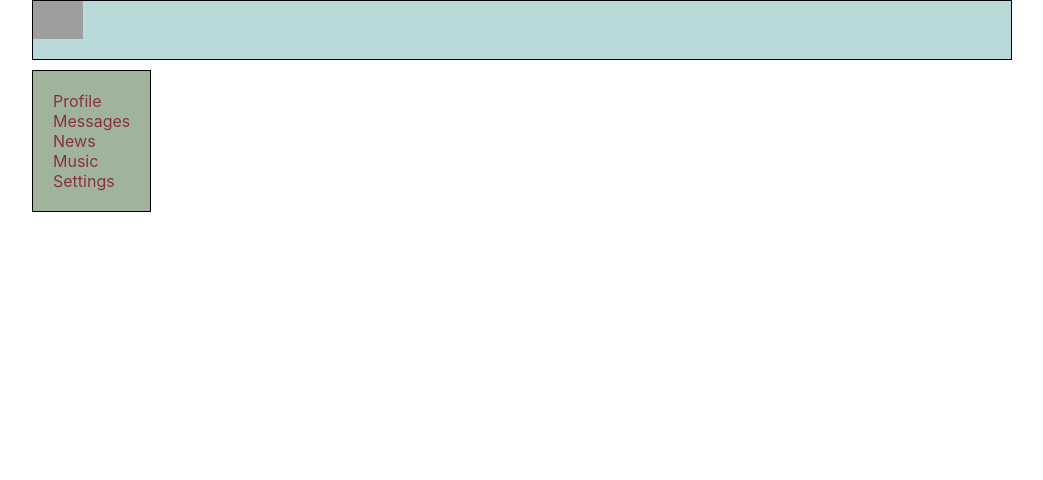
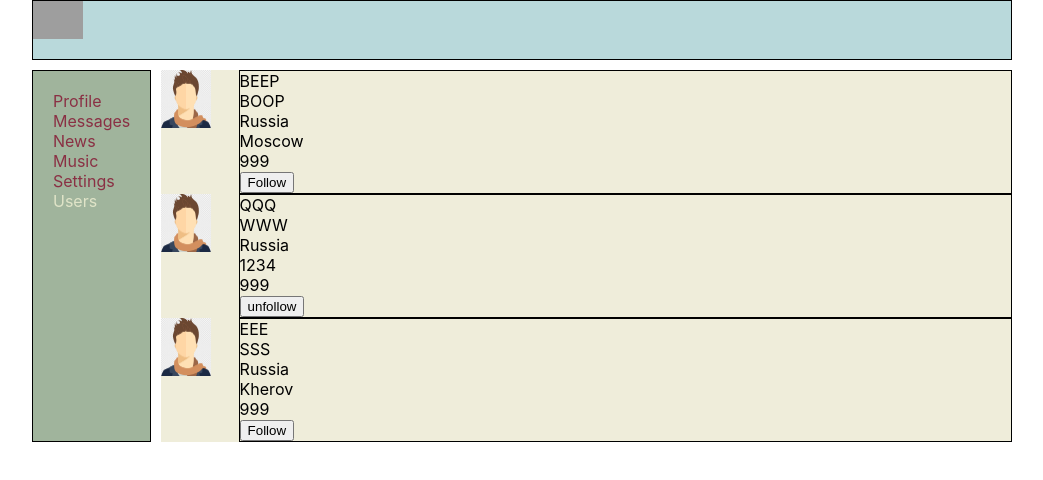
Before and after one commit to GrizzlecallerTryJS/react-social-3, a React (Create React App) app: page /users in a window 1280 px wide. Shown: the top 480 px of the page, without its empty margins (118-1161 px from the left). Built offline with nearby package versions, Linux system fonts and the light colour scheme; grey boxes are pictures that could not be loaded.

Commit message:
SN-049 do

```diff
--- a/src/App.js
+++ b/src/App.js
@@ -9,6 +9,7 @@ import Messages from "./components/Navbar/Messages/Messages";
 import News from "./components/Navbar/News/News";
 import Music from "./components/Navbar/Music/Music";
 import Settings from "./components/Navbar/Settings/Settings";
+import Users from "./components/Navbar/Users/Users";
 
 const App = (props) => {
   /*  const ProfileComponent = () => {
@@ -39,6 +40,10 @@ const App = (props) => {
     return <Settings />;
   };
 
+  const UsersComponent = (props) => {
+    return <Users />;
+  };
+
   return (
     <div className={style.app_wrapper}>
       <Header />
@@ -49,6 +54,7 @@ const App = (props) => {
       <Route path="/news" render={NewsComponent} />
       <Route path="/music" render={MusicComponent} />
       <Route path="/settings" render={SettingsComponent} />
+      <Route path="/users" render={UsersComponent} />
     </div>
   );
 };
--- a/src/components/Navbar/Navbar.jsx
+++ b/src/components/Navbar/Navbar.jsx
@@ -32,6 +32,11 @@ const Navbar = () => {
             Settings
           </NavLink>
         </div>
+        <div>
+          <NavLink to="/users" activeClassName={style.activeLink}>
+            Users
+          </NavLink>
+        </div>
       </div>
     </nav>
   );
--- /dev/null
+++ b/src/components/Navbar/Users/UserItemComponent/UserItemComponent.jsx
@@ -0,0 +1,51 @@
+import React from "react";
+import style from "./UserItemComponent.module.css";
+
+const UserItemComponent = (props) => {
+  let followButton = () => {
+    props.followButtonAC(props.id);
+    debugger;
+  };
+  return props.state.users.map((u) => {
+    return (
+      <UserItem
+        avatarPic={u.avatarPic}
+        firstName={u.firstName}
+        lastName={u.lastName}
+        county={u.county}
+        city={u.city}
+        about={u.about}
+        followStatus={u.followStatus}
+        followButton={followButton}
+        key={u.id}
+        followButtonAC={props.followButtonAC}
+        id={u.id}
+      />
+    );
+  });
+};
+
+const UserItem = (props) => {
+  return (
+    <div className={style.main}>
+      <div className={style.avatarPic}>
+        <img src={props.avatarPic} alt="avatarPic" />
+      </div>
+      <div className={style.about}>
+        <div>{props.firstName}</div>
+        <div>{props.lastName}</div>
+        <div>{props.county}</div>
+        <div>{props.city}</div>
+        <div>{props.about}</div>
+        <div>{props.followStatus}</div>
+        <div>
+          <button onClick={props.followButton}>
+            {props.followStatus ? "unfollow" : "Follow"}
+          </button>
+        </div>
+      </div>
+    </div>
+  );
+};
+
+export default UserItemComponent;
--- /dev/null
+++ b/src/components/Navbar/Users/UserItemComponent/UserItemComponent.module.css
@@ -0,0 +1,17 @@
+.main {
+  display: grid;
+  grid-template-areas: "avatarPic about";
+  grid-template-columns: 1fr 10fr;
+}
+
+.avatarPic {
+  grid-area: avatarPic;
+}
+.avatarPic img {
+  width: 50px;
+}
+
+.about {
+  grid-area: about;
+  border: 1px solid #000000;
+}
--- /dev/null
+++ b/src/components/Navbar/Users/UserItemComponent/UserItemComponentContainer.jsx
@@ -0,0 +1,25 @@
+import React from "react";
+import { connect } from "react-redux";
+import UserItemComponent from "./UserItemComponent";
+import { followButtonAC } from "../../../../redux/usersPageReducer";
+
+let mapStateToProps = (state) => {
+  return {
+    state: state.usersPageReducer,
+  };
+};
+
+let mapDispatchToProps = (dispatch) => {
+  return {
+    followButtonAC: (id) => {
+      dispatch(followButtonAC(id));
+    },
+  };
+};
+
+const UserItemComponentContainer = connect(
+  mapStateToProps,
+  mapDispatchToProps
+)(UserItemComponent);
+
+export default UserItemComponentContainer;
--- /dev/null
+++ b/src/components/Navbar/Users/Users.jsx
@@ -0,0 +1,13 @@
+import React from "react";
+import UserItemComponentContainer from "./UserItemComponent/UserItemComponentContainer";
+import style from "./Users.module.css";
+
+const Users = () => {
+  return (
+    <div className={style.main}>
+      <UserItemComponentContainer />
+    </div>
+  );
+};
+
+export default Users;
--- /dev/null
+++ b/src/components/Navbar/Users/Users.module.css
@@ -0,0 +1,3 @@
+.main {
+    background-color: #efedda;
+}
--- a/src/redux/react-store.js
+++ b/src/redux/react-store.js
@@ -1,10 +1,12 @@
 import { combineReducers, createStore } from "redux";
 import messagePageReducer from "./messagePageReducer";
 import profilePageReducer from "./profilePageReducer";
+import usersPageReducer from "./usersPageReducer";
 
 let allReducers = combineReducers({
   messagePageReducer: messagePageReducer,
   profilePageReducer: profilePageReducer,
+  usersPageReducer: usersPageReducer,
 });
 
 let store = createStore(allReducers);
--- /dev/null
+++ b/src/redux/usersPageReducer.js
@@ -0,0 +1,65 @@
+import defaultAvatar from "../assets/images/defaultAvatar.jpg";
+
+const FOLLOW_BUTTON = "FOLLOW_BUTTON";
+const UPDATE_NEW_POST_TEXT = "UPDATE_NEW_POST_TEXT";
+
+const initState = {
+  users: [
+    {
+      id: 1,
+      firstName: "BEEP",
+      lastName: "BOOP",
+      avatarPic: defaultAvatar,
+      county: "Russia",
+      city: "Moscow",
+      about: "999",
+      followStatus: false,
+    },
+    {
+      id: 2,
+      firstName: "QQQ",
+      lastName: "WWW",
+      avatarPic: defaultAvatar,
+      county: "Russia",
+      city: "1234",
+      about: "999",
+      followStatus: true,
+    },
+    {
+      id: 3,
+      firstName: "EEE",
+      lastName: "SSS",
+      avatarPic: defaultAvatar,
+      county: "Russia",
+      city: "Kherov",
+      about: "999",
+      followStatus: false,
+    },
+  ],
+};
+
+const usersPageReducer = (state = initState, action) => {
+  let stateCopy = { ...state };
+
+  let _follow = (id) => {
+    stateCopy.users = { ...state.users };
+    stateCopy.users[id - 1].followStatus
+      ? (stateCopy.users[id - 1].followStatus = false)
+      : (stateCopy.users[id - 1].followStatus = true);
+  };
+
+  if (action.type === FOLLOW_BUTTON) {
+    _follow(action.id);
+  }
+
+  return stateCopy;
+};
+
+export const followButtonAC = (userID) => {
+  return {
+    type: FOLLOW_BUTTON,
+    id: userID,
+  };
+};
+
+export default usersPageReducer;
```
